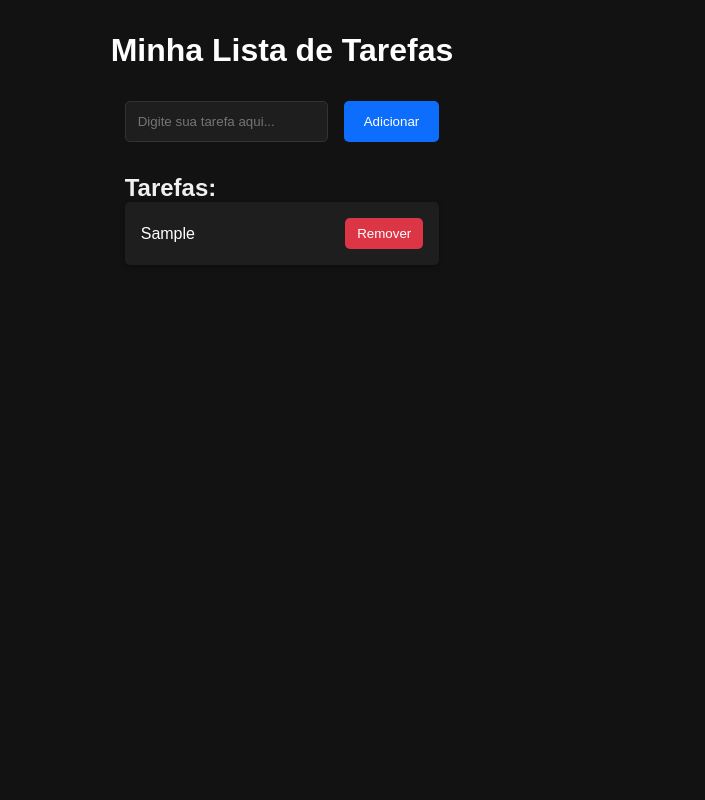
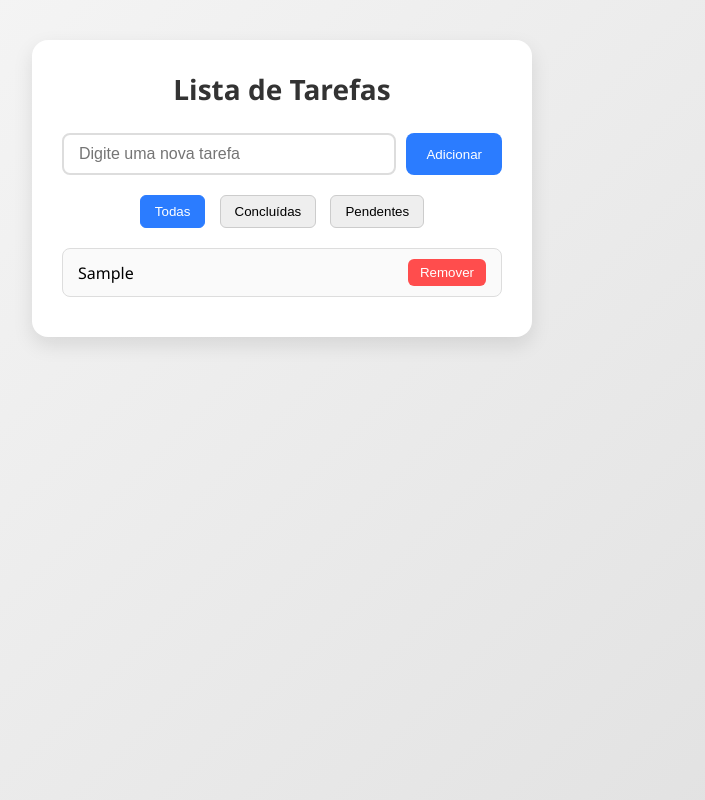
Before and after one commit to Silva01123/Minha-lista-de-Tarefas, a plain HTML site: page index.html in a window 1280 px wide. Both pictures are taken after typing "Sample" into the empty fields and a click on the button "Adicionar". Shown: the whole page, without its empty margins (358-1063 px from the left). Drawn offline with Linux system fonts and the light colour scheme.

Commit message:
Force update for GitHub Pages

```diff
--- a/index.html
+++ b/index.html
@@ -1,45 +1,28 @@
 <!DOCTYPE html>
 <html lang="pt-br">
 <head>
-    <meta charset="UTF-8">
-    <meta name="viewport" content="width=device-width, initial-scale=1.0">
-    <title>Minha Lista de Tarefas</title>
-    <link rel="stylesheet" href="style.css">
+  <meta charset="UTF-8">
+  <meta name="viewport" content="width=device-width, initial-scale=1.0">
+  <title>Lista de Tarefas</title>
+  <link rel="stylesheet" href="style.css">
 </head>
 <body>
-     <!-- CABEÇALHO -->
-    <header>
-        <h1>Minha Lista de Tarefas</h1>
-    </header>
-    <!-- Aqui virá o restante do conteúdo principal da página -->
-    <main>
-         <!-- FORMULÁRIO DE ADICIONAR TAREFAS -->
-        <section id="add-task">
-            <!-- Section é usada para separar blocos de conteúdo -->
-            <form id="task-form">
-                <!-- Formulário onde a pessoa digita a tarefa -->
-                <input
-                type="text"
-                id="task-input"
-                placeholder="Digite sua tarefa aqui..."
-                required
-                />
-                <!-- Campo de texto onde a tarefa será digitada -->
+  <div class="container">
+    <h1>Lista de Tarefas</h1>
+    <form id="task-form">
+      <input type="text" id="task-input" placeholder="Digite uma nova tarefa">
+      <button type="submit">Adicionar</button>
+    </form>
 
-                <button type="submit">Adicionar</button>
-                <!-- Botão que envia o formulário -->
-            </form>
-        </section>
+    <!-- NOVO: Filtros -->
+    <div id="filters">
+      <button data-filter="all" class="filter-btn active">Todas</button>
+      <button data-filter="completed" class="filter-btn">Concluídas</button>
+      <button data-filter="pending" class="filter-btn">Pendentes</button>
+    </div>
 
-         <!-- LISTA DE TAREFAS -->
-        <section id="task-list-section">
-            <h2>Tarefas:</h2>
-            <ul id="task-list">
-                 <!-- Aqui o JavaScript vai inserir as tarefas -->
-            </ul>
-        </section>
-    </main>
-
-    <script src="script.js"></script>
+    <ul id="task-list"></ul>
+  </div>
+  <script src="script.js"></script>
 </body>
 </html>
--- a/script.js
+++ b/script.js
@@ -1,40 +1,99 @@
-// 1. Selecionando o formulário e os elementos que vamos usar
 const form = document.getElementById('task-form');
 const input = document.getElementById('task-input');
 const taskList = document.getElementById('task-list');
+const filterButtons = document.querySelectorAll('.filter-btn');
 
-// 2. Adicionando um evento ao formulário quando ele for enviado (submit)
+let currentFilter = 'all'; // pode ser: all, completed, pending
+
+function saveTasks() {
+  const tasks = [];
+  document.querySelectorAll('#task-list li').forEach(li => {
+    const text = li.firstChild.textContent.trim();
+    const completed = li.classList.contains('completed');
+    tasks.push({ text, completed });
+  });
+  localStorage.setItem('tasks', JSON.stringify(tasks));
+}
+
+function loadTasks() {
+  const tasks = JSON.parse(localStorage.getItem('tasks')) || [];
+  tasks.forEach(task => createTask(task.text, task.completed));
+}
+
+function createTask(taskText, isCompleted = false) {
+  const newTask = document.createElement('li');
+  newTask.textContent = taskText;
+  newTask.classList.add('task-enter');
+  if (isCompleted) newTask.classList.add('completed');
+
+  newTask.addEventListener('click', function () {
+    newTask.classList.toggle('completed');
+    saveTasks();
+    applyFilter(); // atualiza a exibição após marcar/desmarcar
+  });
+
+  const removeButton = document.createElement('button');
+  removeButton.textContent = 'Remover';
+  removeButton.classList.add('remove-btn');
+
+  removeButton.addEventListener('click', function (event) {
+    event.stopPropagation();
+    newTask.classList.add('task-exit-active');
+    newTask.classList.remove('task-enter', 'task-enter-active');
+    setTimeout(() => {
+      taskList.removeChild(newTask);
+      saveTasks();
+    }, 400);
+  });
+
+  newTask.appendChild(removeButton);
+  taskList.appendChild(newTask);
+
+  requestAnimationFrame(() => {
+    newTask.classList.add('task-enter-active');
+  });
+
+  saveTasks();
+  applyFilter(); // aplica o filtro após adicionar
+}
+
+// Aplica o filtro atual
+function applyFilter() {
+  const tasks = document.querySelectorAll('#task-list li');
+  tasks.forEach(task => {
+    const isCompleted = task.classList.contains('completed');
+
+    if (
+      currentFilter === 'all' ||
+      (currentFilter === 'completed' && isCompleted) ||
+      (currentFilter === 'pending' && !isCompleted)
+    ) {
+      task.style.display = 'flex';
+    } else {
+      task.style.display = 'none';
+    }
+  });
+}
+
+// Troca o filtro ao clicar nos botões
+filterButtons.forEach(btn => {
+  btn.addEventListener('click', () => {
+    filterButtons.forEach(b => b.classList.remove('active'));
+    btn.classList.add('active');
+    currentFilter = btn.dataset.filter;
+    applyFilter();
+  });
+});
+
 form.addEventListener('submit', function (event) {
   event.preventDefault();
-
   const taskText = input.value.trim();
-
-  // 3. Verifica se o campo está vazio
   if (taskText === '') {
     alert('Por favor, digite uma tarefa.');
     return;
   }
-
-  // 4. Criar o elemento <li> com a nova tarefa
-  const newTask = document.createElement('li');
-  newTask.textContent = taskText;
-
-  // 5. Criar botão de remover tarefa
-  const removeButton = document.createElement('button');
-  removeButton.textContent = 'Remover';
-  removeButton.classList.add('remove-btn');
-
-  // 6. Adiciona evento ao botão para remover a tarefa
-  removeButton.addEventListener('click', function () {
-    taskList.removeChild(newTask);
-  });
-
-  // 7. Adiciona o botão dentro do <li>
-  newTask.appendChild(removeButton);
-
-  // 8. Adiciona a tarefa pronta dentro da <ul>
-  taskList.appendChild(newTask);
-
-  // 9. Limpa o campo de texto depois de adicionar
+  createTask(taskText);
   input.value = '';
 });
+
+loadTasks();
--- a/style.css
+++ b/style.css
@@ -1,114 +1,159 @@
-/* ----------------------------- */
-/* CONFIGURAÇÃO GERAL DA PÁGINA */
-/* ----------------------------- */
+/* Reset básico */
+* {
+  margin: 0;
+  padding: 0;
+  box-sizing: border-box;
+}
 
-* {
-    margin: 0;
-    padding: 0;
-    box-sizing: border-box;
-    font-family: Arial, sans-serif;
-  }
-
-
-body{
-  background-color: #121212;
-  color: #f0f0f0;
+/* Corpo geral */
+body {
+  font-family: 'Segoe UI', sans-serif;
+  background: linear-gradient(135deg, #f8f8f8, #e0e0e0);
   min-height: 100vh;
   display: flex;
-  flex-direction: column;
-  align-items: center;
-  padding: 2rem;
+  justify-content: center;
+  align-items: flex-start;
+  padding: 40px 20px;
 }
 
-/* ----------------------------- */
-/* CABEÇALHO                     */
-/* ----------------------------- */
-
-header{
-  margin-bottom: 2rem;
-}
-
-header h1{
-  font-size: 2rem;
-  color: #ffffff;
-}
-
-/* ----------------------------- */
-/* SEÇÃO DO FORMULÁRIO          */
-/* ----------------------------- */
-
-#add-task{
-  width: 100%;
-  max-width: 500px;
-  margin-bottom: 2rem;
-}
-
-form{
-  display: flex;
-  gap: 1rem;
-}
-
-#task-input{
-  flex: 1;
-  padding: 0.75rem;
-  border: 1px solid #333;
-  border-radius: 5px;
-  background-color: #1e1e1e;
-  color: #fff;
-}
-
-button[type="submit"]{
-  padding: 0.75rem 1.25rem;
-  background-color: #0d6efd;
-  color: white;
-  border: none;
-  border-radius: 5px;
-  cursor: pointer;
-  transition: background-color 0.3s ease;
-}
-
-button[type="submit"]:hover{
-  background-color: #0b5ed7;
-}
-
-/* ----------------------------- */
-/* LISTA DE TAREFAS             */
-/* ----------------------------- */
-
-#task-list-section{
+/* Container principal */
+.container {
+  background-color: #ffffff;
+  padding: 30px;
+  border-radius: 16px;
+  box-shadow: 0 8px 20px rgba(0, 0, 0, 0.1);
   width: 100%;
   max-width: 500px;
 }
 
-#task-list{
-  list-style-type: none;
-  display: flex;
-  flex-direction: column;
-  gap: 1rem;
+/* Título */
+.container h1 {
+  text-align: center;
+  margin-bottom: 25px;
+  color: #333;
+  font-size: 28px;
 }
 
-#task-list li{
-  background-color: #1e1e1e;
-  padding: 1rem;
-  border-radius: 5px;
+/* Formulário */
+form {
+  display: flex;
+  gap: 10px;
+  margin-bottom: 20px;
+}
+
+input[type="text"] {
+  flex: 1;
+  padding: 10px 15px;
+  border: 2px solid #ddd;
+  border-radius: 8px;
+  font-size: 16px;
+  transition: border 0.2s;
+}
+
+input[type="text"]:focus {
+  border-color: #888;
+  outline: none;
+}
+
+button[type="submit"] {
+  padding: 10px 20px;
+  background-color: #2b7cff;
+  color: white;
+  border: none;
+  border-radius: 8px;
+  cursor: pointer;
+  transition: background 0.2s;
+}
+
+button[type="submit"]:hover {
+  background-color: #1a5edb;
+}
+
+/* Filtros */
+#filters {
+  text-align: center;
+  margin-bottom: 20px;
+}
+
+.filter-btn {
+  padding: 8px 14px;
+  margin: 0 5px;
+  border: 1px solid #ccc;
+  background-color: #eee;
+  border-radius: 6px;
+  cursor: pointer;
+  transition: background 0.2s, color 0.2s;
+}
+
+.filter-btn:hover {
+  background-color: #ddd;
+}
+
+.filter-btn.active {
+  background-color: #2b7cff;
+  color: white;
+  border-color: #2b7cff;
+}
+
+/* Lista de tarefas */
+#task-list {
+  list-style: none;
+}
+
+#task-list li {
   display: flex;
   justify-content: space-between;
   align-items: center;
-  color: #fff;
-  box-shadow: 0 2px 5px rgba(0, 0, 0, 0.3);
-
+  background-color: #fafafa;
+  padding: 10px 15px;
+  border: 1px solid #ddd;
+  border-radius: 8px;
+  margin-bottom: 10px;
+  transition: transform 0.2s, background-color 0.3s;
+  cursor: pointer;
 }
 
+#task-list li:hover {
+  background-color: #f0f0f0;
+  transform: scale(1.01);
+}
+
+/* Tarefa concluída */
+#task-list li.completed {
+  text-decoration: line-through;
+  color: #aaa;
+  background-color: #e8f0ff;
+}
+
+/* Botão de remover */
 .remove-btn {
-  background-color: #dc3545; /* Vermelho bonito */
+  padding: 6px 12px;
+  background-color: #ff4d4d;
   color: white;
   border: none;
-  border-radius: 5px;
-  padding: 0.5rem 0.75rem;
+  border-radius: 6px;
   cursor: pointer;
-  transition: background-color 0.3s ease;
+  transition: background 0.2s;
 }
 
 .remove-btn:hover {
-  background-color: #bb2d3b; /* Vermelho mais escuro no hover */
+  background-color: #e63939;
 }
+
+/* Animações de entrada e saída */
+.task-enter {
+  opacity: 0;
+  transform: translateY(-10px);
+}
+
+.task-enter-active {
+  opacity: 1;
+  transform: translateY(0);
+  transition: opacity 0.3s, transform 0.3s;
+}
+
+.task-exit-active {
+  opacity: 0;
+  transform: translateX(20px);
+  transition: opacity 0.4s, transform 0.4s;
+}
```
